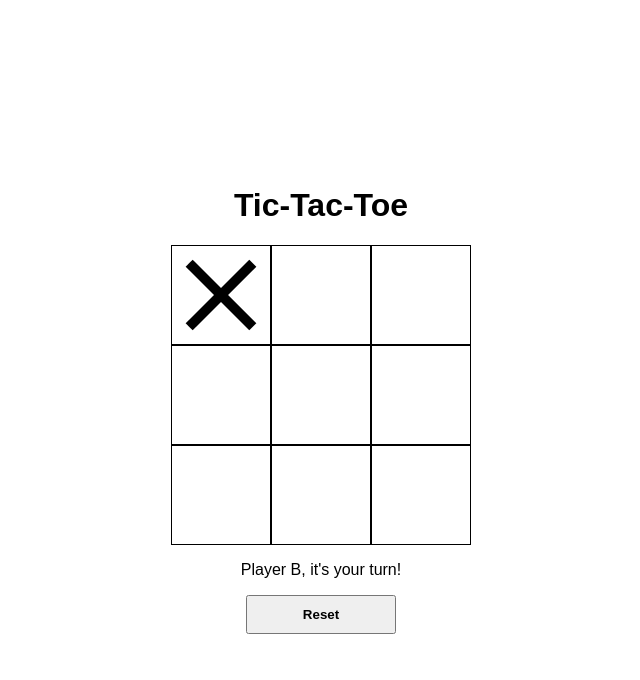
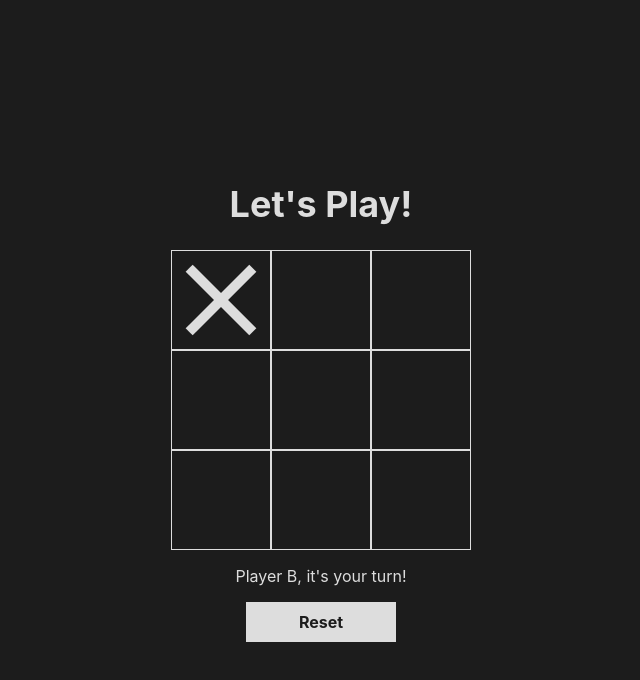
Before and after one commit to phunky-panda94/tic-tac-toe, a plain HTML site: page index.html in a window 1280 px wide. Both pictures are taken after a click on the element 540 px from the left and 304 px from the top of the page. Shown: the whole page, without its empty margins (319-959 px from the left). Drawn offline with Linux system fonts and the light colour scheme.

Commit message:
updated styling

```diff
--- a/index.html
+++ b/index.html
@@ -5,13 +5,13 @@
     <meta http-equiv="X-UA-Compatible" content="IE=edge">
     <meta name="viewport" content="width=device-width, initial-scale=1.0">
     <link rel="stylesheet" href="style.css">
-    <script type="module" src="script.js" defer></script>
+    <script type="module" src="index.js" defer></script>
     <title>Tic Tac Toe</title>
 </head>
 <body>
     <div class="container">
         <div class="heading">
-            <h1>Tic-Tac-Toe</h1>
+            <h1>Let's Play!</h1>
         </div>
         <div class="board">
             <div class="square"></div>
--- a/style.css
+++ b/style.css
@@ -1,5 +1,9 @@
 * {
+    background-color: #1c1c1c;
+    color: #dddddd;
     box-sizing: border-box;
+    font-family: -apple-system, BlinkMacSystemFont, 'Segoe UI', Roboto, Oxygen, Ubuntu, Cantarell, 'Open Sans', 'Helvetica Neue', sans-serif;
+
 }
 
 body {
@@ -23,9 +27,17 @@ body {
 }
 
 #reset {
+    background-color: #dddddd;
+    border: none;
+    color: #1c1c1c;
+    font-size: 16px;
     font-weight: 700;
     padding: 10px;
     width: calc(150px);
+}
+
+#reset:hover {
+    cursor: pointer;
 }
 
 .container {
@@ -46,6 +58,10 @@ body {
     justify-content: center;
 }
 
+h1 {
+    font-size: 36px;
+}
+
 html {
     font-family: Arial, Helvetica, sans-serif;
 }
@@ -57,7 +73,7 @@ html {
 }
 
 .square {
-    border: 1px solid black;
+    border: 1px solid #dddddd;
     height: 100px;
     width: 100px;
 
@@ -79,7 +95,7 @@ html {
 .square.x::after,
 .board.x .square:not(.x):not(.o):hover::before,
 .board.x .square:not(.x):not(.o):hover::after {
-    background-color: black;
+    background-color: #dddddd;
     content: '';
     height: calc(100px * 0.9);
     width: calc(100px * 0.1);
@@ -114,7 +130,7 @@ html {
 
 .square.o::before,
 .board.o .square:not(.x):not(.o):hover::before {
-    background-color: black;
+    background-color: #dddddd;
     height: calc(100px * 0.8);
     width: calc(100px * 0.8);
 }
@@ -126,7 +142,7 @@ html {
 
 .square.o::after,
 .board.o .square:not(.x):not(.o):hover::after {
-    background-color: white;
+    background-color: #1c1c1c;
     height: calc(100px * 0.6);
     width: calc(100px * 0.6);
 }
```
Also changed, not shown: index.js (renamed from script.js).
